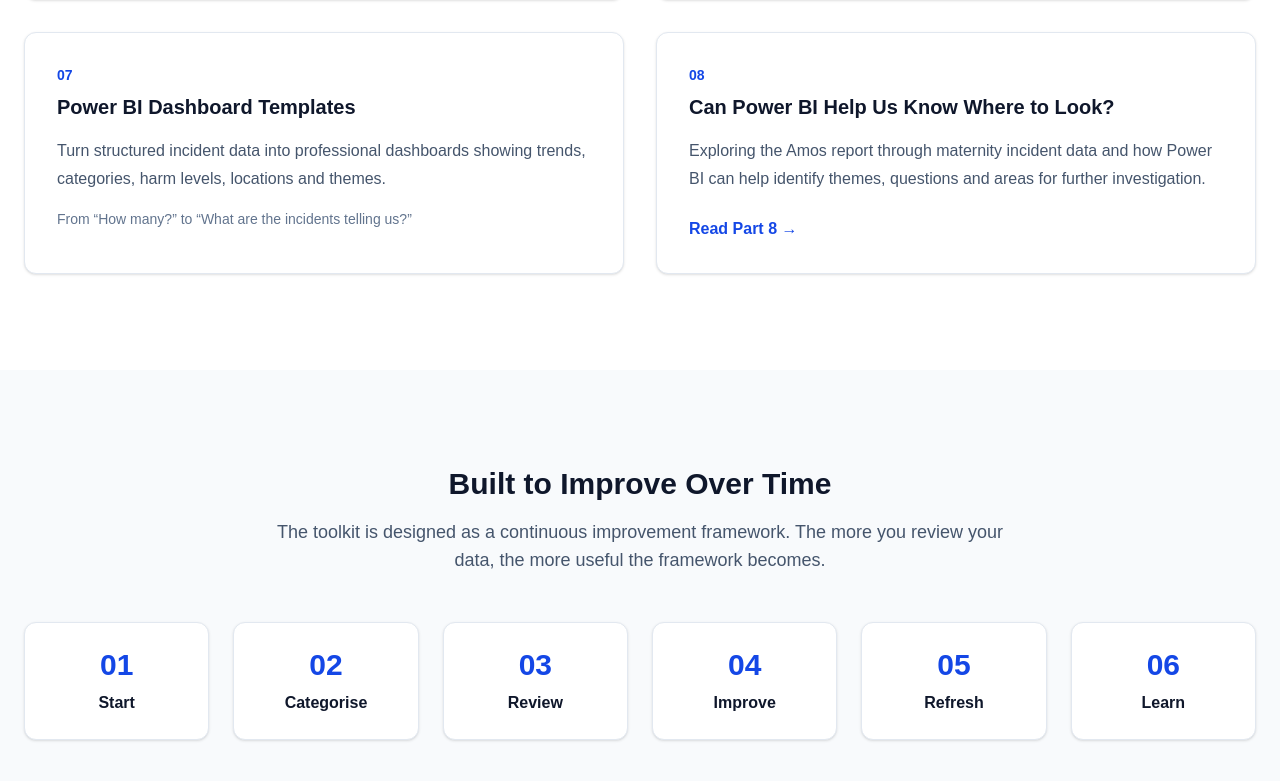
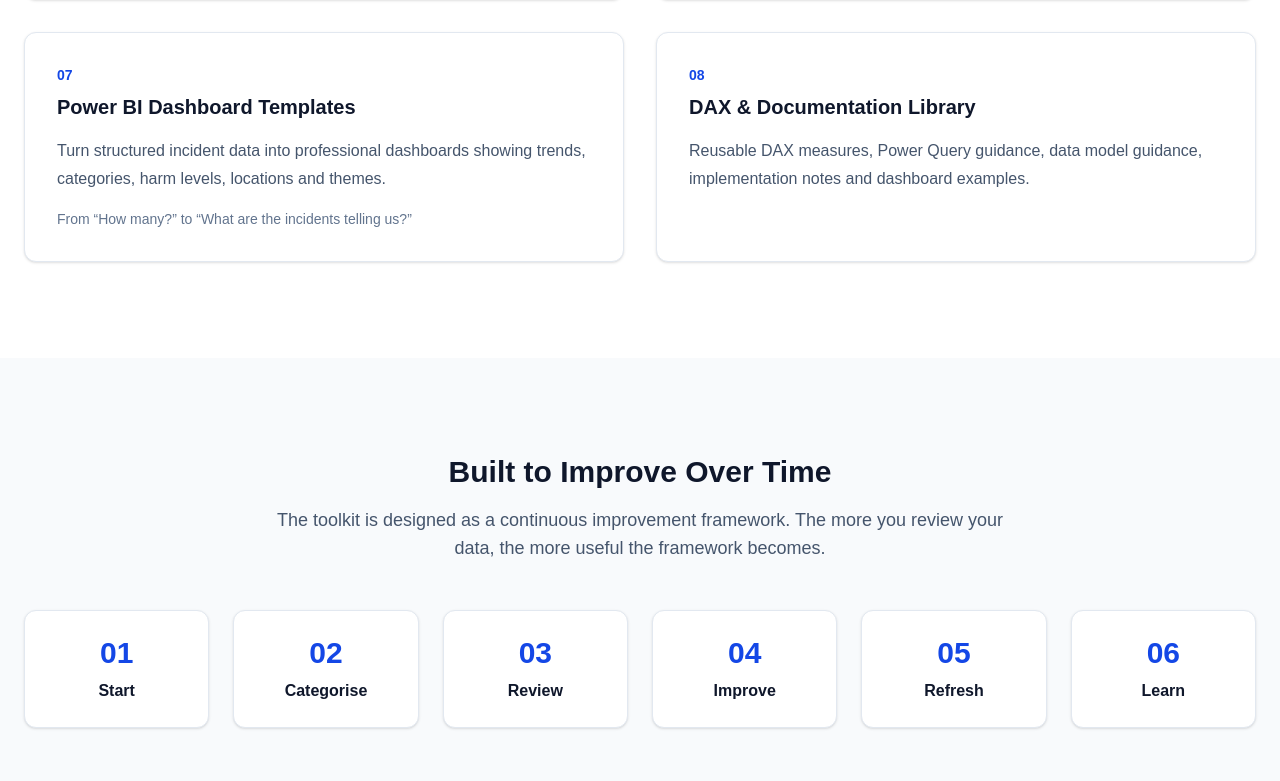
Before and after one commit to 24Mark8/templatecanvasiq, a Next.js app: page /toolkit in a window 1280 px wide. Shown: the part 2373-3154 px from the top of the page. Built offline with nearby package versions, Linux system fonts and the light colour scheme.

Commit message:
Update page.tsx

```diff
--- a/app/toolkit/page.tsx
+++ b/app/toolkit/page.tsx
@@ -234,26 +234,17 @@ export default function Toolkit() {
               </p>
             </div>
 
+
             {/* 08 */}
             <div className="rounded-xl border border-slate-200 bg-white p-8 shadow-sm transition hover:-translate-y-1 hover:shadow-lg">
               <p className="text-sm font-semibold text-blue-700">08</p>
-
               <h3 className="mt-2 text-xl font-bold text-slate-900">
-    Can Power BI Help Us Know Where to Look?
+                DAX &amp; Documentation Library
               </h3>
-
               <p className="mt-4 leading-7 text-slate-600">
-    Exploring the Amos report through maternity incident data and how
-    Power BI can help identify themes, questions and areas for further
-    investigation.
+                Reusable DAX measures, Power Query guidance, data model
+                guidance, implementation notes and dashboard examples.
               </p>
-
-  <a
-    href="/articles/part-8"
-    className="mt-6 inline-block font-semibold text-blue-700 hover:text-blue-900"
-  >
-    Read Part 8 →
-  </a>
             </div>
 
           </div>
```
Lines whose indentation alone changed are shown as unchanged.
